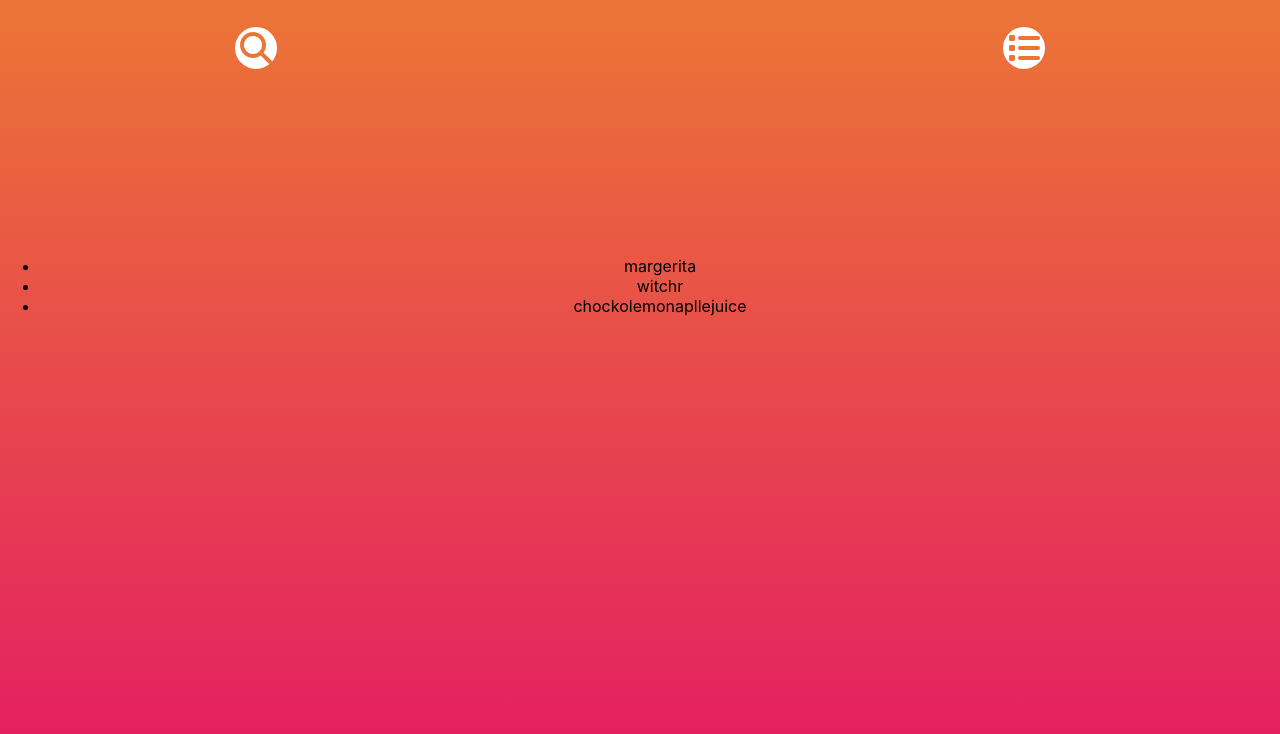
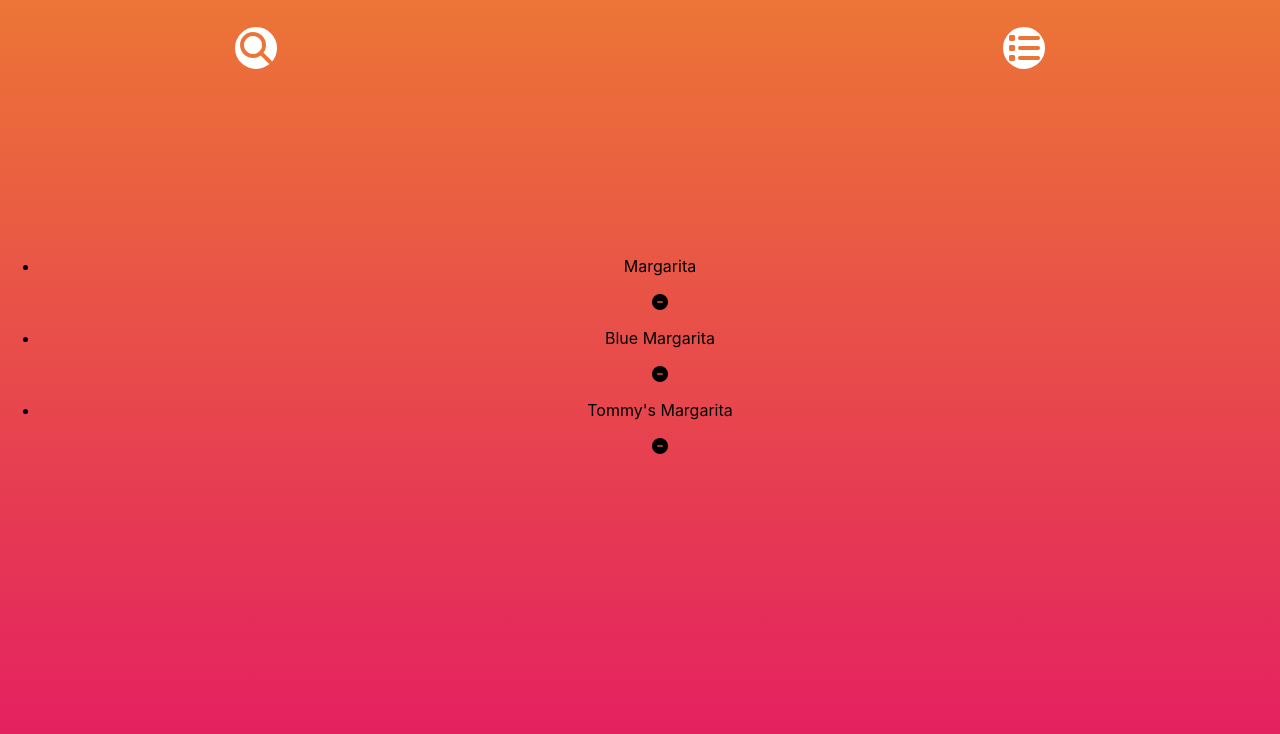
Before and after one commit to matfgaj/Drinco, a React (Create React App) app: page / in a window 1280 px wide. Both pictures are taken after a click on the element 1024 px from the left and 48 px from the top of the page. Shown: the top 734 px of the page. Built offline with nearby package versions, Linux system fonts and the light colour scheme.

Commit message:
add favourite functionallity

```diff
--- a/src/app/drinks/duck/reducers.js
+++ b/src/app/drinks/duck/reducers.js
@@ -1,14 +1,11 @@
 import types from "./types";
+import MyDrinks from "./MyDrinks";
 
 const initialDrinks = {
   searchedDrinks: "",
   displayedDrink: "",
   listName: "Favourite",
-  Mydrinks: [
-    { id: 0, name: "margerita" },
-    { id: 1, name: "witchr" },
-    { id: 2, name: "chockolemonapllejuice" },
-  ],
+  Mydrinks: MyDrinks,
 };
 
 function drinksReducer(state = initialDrinks, action) {
@@ -26,7 +23,12 @@ function drinksReducer(state = initialDrinks, action) {
     case types.ADD:
       return {
         ...state,
-        drinks: [...state.drinks, action.drink],
+        Mydrinks: [...state.Mydrinks, action.drink],
+      };
+    case types.REMOVE:
+      return {
+        ...state,
+        Mydrinks: state.Mydrinks.filter((item) => action.drink !== item),
       };
     case types.RESET:
       return {
--- a/src/features/DrinksList/DrinksList.js
+++ b/src/features/DrinksList/DrinksList.js
@@ -1,17 +1,40 @@
 import React from "react";
 import { connect } from "react-redux";
+import actions from "../../app/drinks/duck/actions";
+import actionsDisplay from "../../app/displayedPage/duck/actions";
 
-const DrinksList = (props) => (
-
-
-  <ul>
-    {props.Mydrinks.Mydrinks.map((drink) => {
-      return <li key={drink.id}>{drink.name}</li>;
-    })}
-  </ul>
-);
+const DrinksList = (props) => {
+  const HandleDeleteClick = (drink) => {
+    props.remove(drink);
+  };
+  const HandleClick = (drink) => {
+    props.drinkToDisplay(drink);
+    props.setDisplay("Drink");
+  };
+  return (
+    <ul>
+      {props.Mydrinks.Mydrinks.map((drink) => {
+        return (
+          <li key={drink.idDrink}>
+            <div>
+              <p onClick={() => HandleClick(drink)}> {drink.strDrink}</p>
+              <i
+                onClick={() => HandleDeleteClick(drink)}
+                className="fa fa-minus-circle"
+              ></i>
+            </div>
+          </li>
+        );
+      })}
+    </ul>
+  );
+};
 const mapStateToProps = (state) => ({
   Mydrinks: state.drinks,
 });
-
-export default connect(mapStateToProps, {})(DrinksList);
+const MapDispatchToProps = (dispatch) => ({
+  remove: (drink) => dispatch(actions.remove(drink)),
+  drinkToDisplay: (drink) => dispatch(actions.drinkToDisplay(drink)),
+  setDisplay: (drink) => dispatch(actionsDisplay.setDisplay(drink)),
+});
+export default connect(mapStateToProps, MapDispatchToProps)(DrinksList);
```
